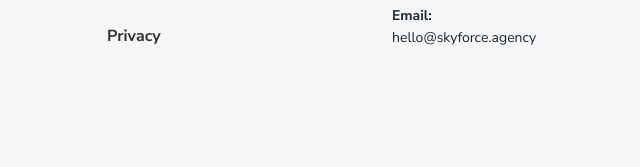
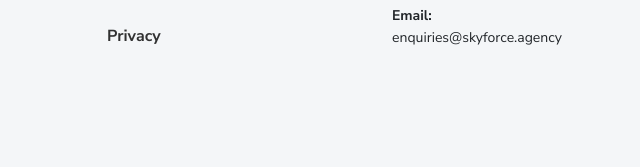
Before and after one commit to usamashfque/skyforce-agency, a plain HTML site: page index.html in a window 1280 px wide. Shown: the part 6068-6235 px from the top of the page, 640-1280 px from the left. Drawn offline with Linux system fonts and the light colour scheme.

Commit message:
email fixed

```diff
--- a/index.html
+++ b/index.html
@@ -513,7 +513,7 @@
                     <div class="pb-1">Email:</div>
                   </div>
                   <div class="col-sm-10">
-                    <div class="pb-1 fw-bolder">hello@skyforce.agency</div>
+                    <div class="pb-1 fw-bolder">enquiries@skyforce.agency</div>
                   </div>
                   <div class="col-sm-2">
                     <div class="pb-1">Phone:</div>
@@ -595,7 +595,7 @@
                   Dubai, UAE
                 </address>
                 <div class="mb-1"><strong>Phone:</strong><br />+971 56 851 3727</div>
-                <div class="mb-1"><strong>Email:</strong><br />hello@skyforce.agency</div>
+                <div class="mb-1"><strong>Email:</strong><br />enquiries@skyforce.agency</div>
               </div>
             </div>
           </div>
```
